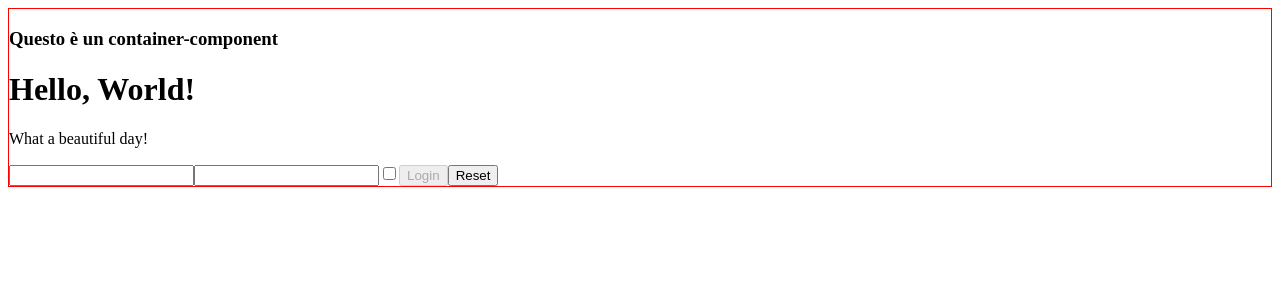
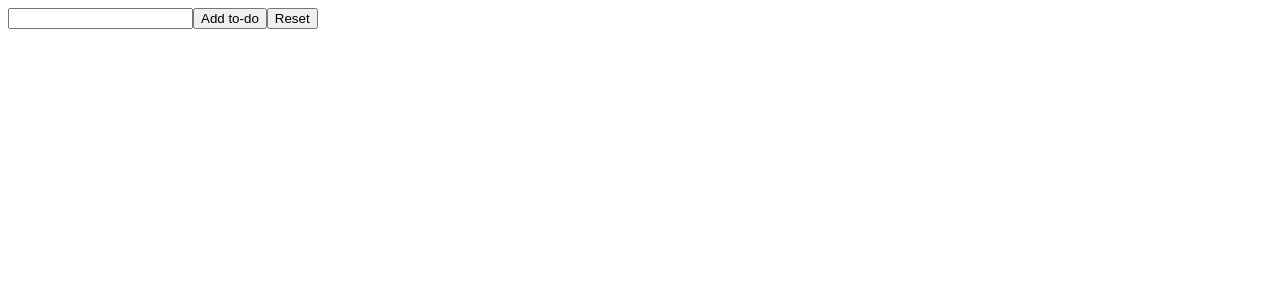
Before and after one commit to cicciocara/React-exercises, a React (Create React App) app in the folder react-exercises/: page / in a window 1280 px wide. Shown: the top 300 px of the page. Built offline with nearby package versions, Linux system fonts and the light colour scheme.

Commit message:
feat/exercise render-props-01 under processing

```diff
--- a/react-exercises/src/App.js
+++ b/react-exercises/src/App.js
@@ -18,10 +18,13 @@ export class App extends React.Component {
   render() {
     return (
       <div>
-        <Container title='Questo è un container-component'>
-          <Hello />
-          <Login />
-        </Container>
+        <TodoList
+          render={(items) => {
+            return items.map((item, index) => {
+              <li key={index}>{item}</li>;
+            });
+          }}
+        ></TodoList>
       </div>
     );
   }
--- a/react-exercises/src/TodoList.js
+++ b/react-exercises/src/TodoList.js
@@ -1,6 +1,10 @@
-/* Modify the TodoList by adding a "remove" button to each li tag.
- When clicked, the event handler
- should remove corresponding item from the items array.*/
+/*Modify the TodoList component so that,
+instead of rendering the items array within the ul tag,
+it calls the function passed to its render prop,
+passing it the items array as a parameter,
+as well as the function required to delete the item.
+Pass a render prop to the TodoList component to correctly render and interact with the items array.*/
+
 import React from 'react';
 
 export class TodoList extends React.Component {
@@ -48,13 +52,14 @@ export class TodoList extends React.Component {
         <button onClick={this.handleClick}>Add to-do</button>
         <button onClick={this.handleReset}>Reset</button>
         <ul>
-          {this.state.items.map((item, index) => (
+          {/* {this.state.items.map((item, index) => (
             <div>
               <li key={index}>
                 {item} <button onClick={() => this.handleRemove(index)}>Remove</button>
               </li>
             </div>
-          ))}
+          ))} */}
+          {this.props.render(this.state.items)}
         </ul>
       </div>
     );
```
